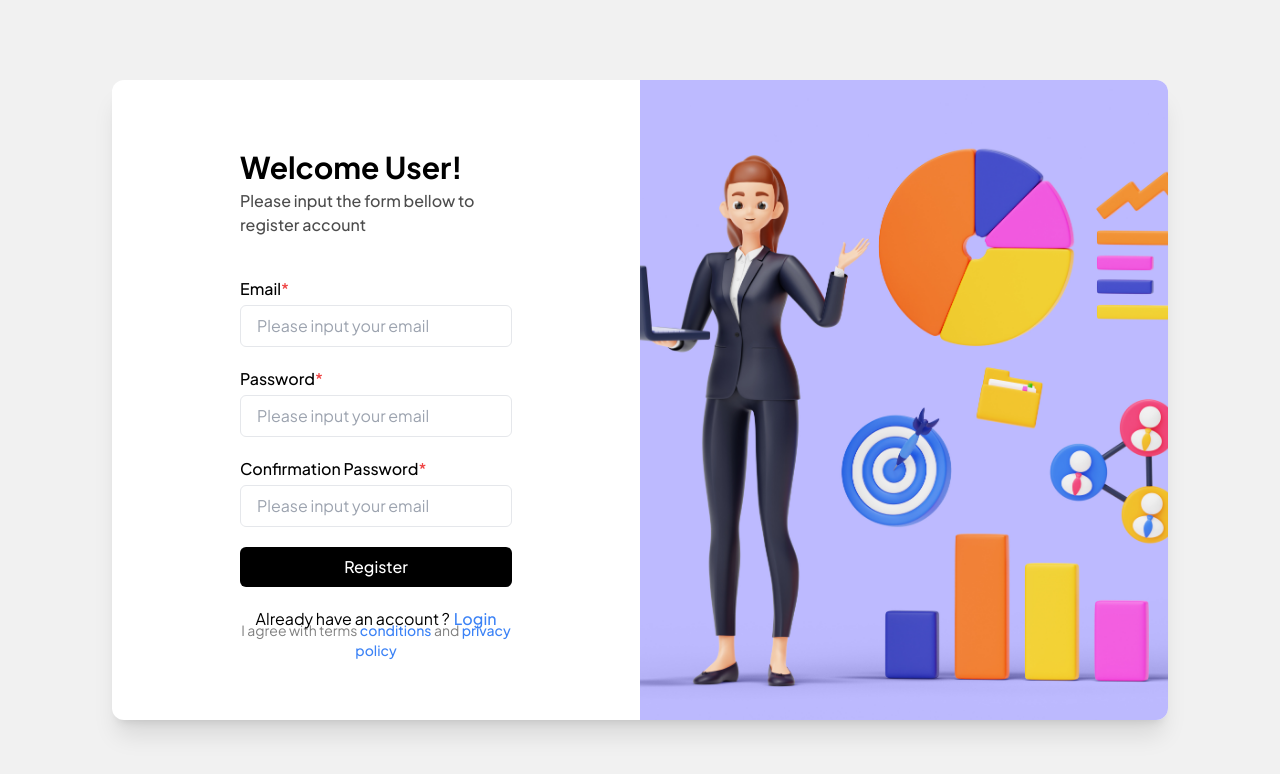
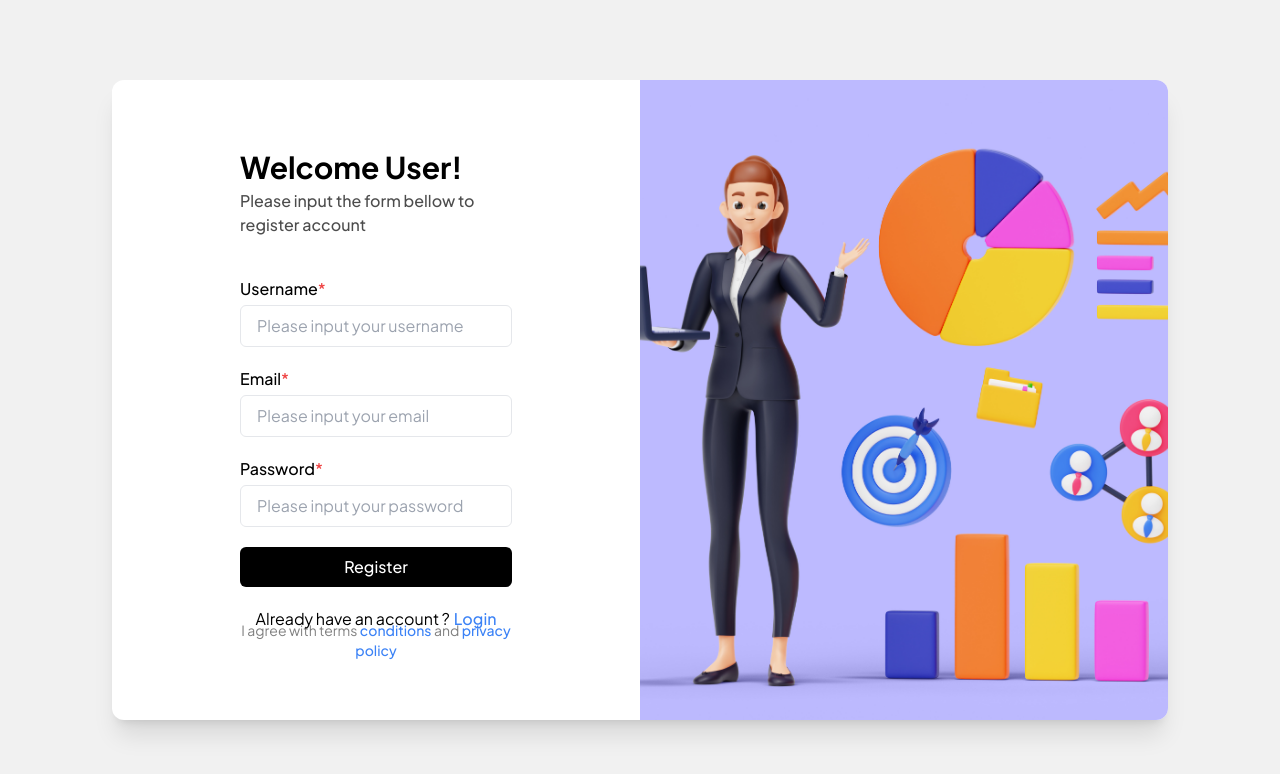
Before and after one commit to Muh-Zaan/task-management, a Next.js app: page /register in a window 1280 px wide. Shown: the top 774 px of the page. Built offline with nearby package versions, Linux system fonts and the light colour scheme.

Commit message:
add: register

```diff
--- a/package.json
+++ b/package.json
@@ -10,6 +10,7 @@
   },
   "dependencies": {
     "@prisma/client": "^5.15.1",
+    "axios": "^1.7.2",
     "bcrypt": "^5.1.1",
     "next": "14.2.4",
     "next-auth": "^4.24.7",
--- a/src/app/(auth)/register/page.tsx
+++ b/src/app/(auth)/register/page.tsx
@@ -1,13 +1,30 @@
 "use client";
+import axios from "axios";
+import { signIn } from "next-auth/react";
 import Link from "next/link";
 import React, { ChangeEvent, useState } from "react";
 
 const RegisterPage = () => {
+  const [username, setUsername] = useState<string>("");
   const [email, setEmail] = useState<string>("");
   const [password, setPassword] = useState<string>("");
 
-  const onSubmit = (event: ChangeEvent<HTMLFormElement>) => {
+  const onSubmit = async (event: ChangeEvent<HTMLFormElement>) => {
     event.preventDefault();
+    try {
+      const data = {
+        username,
+        email,
+        password,
+      };
+
+      const response = await axios.post("/api/v1/register", data);
+      if (response.status == 201) {
+        signIn();
+      }
+    } catch (error) {
+      console.log(error);
+    }
   };
 
   return (
@@ -19,9 +36,24 @@ const RegisterPage = () => {
       <form className="w-full flex flex-col gap-5 mt-10" onSubmit={onSubmit}>
         <div className="flex flex-col gap-1">
           <p className="font-medium">
+            Username<span className="text-red-500">*</span>
+          </p>
+          <input
+            value={username}
+            placeholder="Please input your username"
+            type="text"
+            className="border py-2 px-4 outline-none rounded-md"
+            onChange={(event: ChangeEvent<HTMLInputElement>) => {
+              setUsername(event.target.value);
+            }}
+          />
+        </div>
+        <div className="flex flex-col gap-1">
+          <p className="font-medium">
             Email<span className="text-red-500">*</span>
           </p>
           <input
+            value={email}
             placeholder="Please input your email"
             type="text"
             className="border py-2 px-4 outline-none rounded-md"
@@ -35,24 +67,12 @@ const RegisterPage = () => {
             Password<span className="text-red-500">*</span>
           </p>
           <input
-            placeholder="Please input your email"
+            value={password}
+            placeholder="Please input your password"
             type="password"
             className="border py-2 px-4 outline-none rounded-md"
             onChange={(event: ChangeEvent<HTMLInputElement>) => {
-              setEmail(event.target.value);
-            }}
-          />
-        </div>
-        <div className="flex flex-col gap-1">
-          <p className="font-medium">
-            Confirmation Password<span className="text-red-500">*</span>
-          </p>
-          <input
-            placeholder="Please input your email"
-            type="password"
-            className="border py-2 px-4 outline-none rounded-md"
-            onChange={(event: ChangeEvent<HTMLInputElement>) => {
-              setEmail(event.target.value);
+              setPassword(event.target.value);
             }}
           />
         </div>
```
Also changed, not shown: 1 other file (tests, documents, lock files or other folders).
